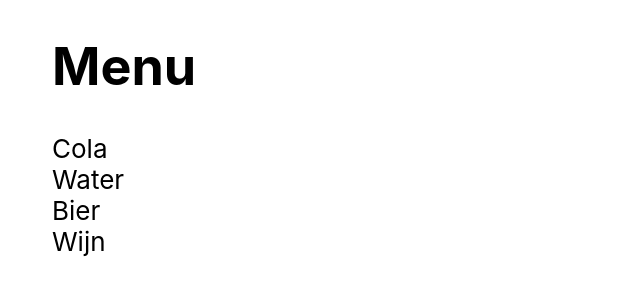
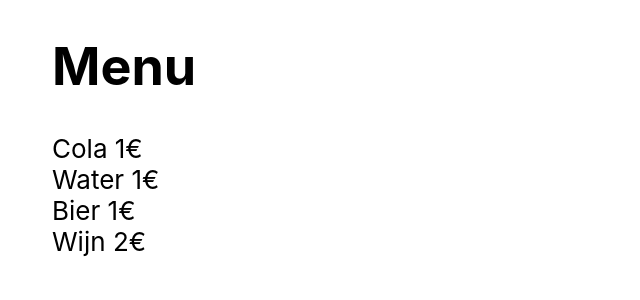
Before and after one commit to BsgMax00/menucard, a React (Create React App) app: page / in a window 1280 px wide. Shown: the top 300 px of the page, without its empty margins (0-640 px from the left). Built offline with nearby package versions, Linux system fonts and the light colour scheme.

Commit message:
klaar met 4 (kreeg ze niet mooi naast elkaar)

```diff
--- a/src/App.css
+++ b/src/App.css
@@ -1,4 +1,12 @@
-body{
+body {
   font-size: calc(10px + 2vmin);
   padding: 0 2em;
 }
+.productLine {
+  display: flex;
+  flex-direction: row;
+
+}
+.productLine div {
+  flex: 1;
+}
--- a/src/App.js
+++ b/src/App.js
@@ -1,14 +1,20 @@
 import logo from './logo.svg';
 import './App.css';
+
+function ProductLine(props){
+    const{productName} = props;
+    const{productCost} = props;
+    return <div>{productName} {productCost}</div>
+}
 
 function App() {
   return (
       <div>
         <h1>Menu</h1>
-        <div>Cola</div>
-        <div>Water</div>
-        <div>Bier</div>
-        <div>Wijn</div>
+        <ProductLine productName = "Cola" productCost = "1€"/>
+        <ProductLine productName = "Water" productCost = "1€"/>
+        <ProductLine productName = "Bier" productCost = "1€"/>
+        <ProductLine productName = "Wijn" productCost = "2€"/>
       </div>
   );
 }
```
